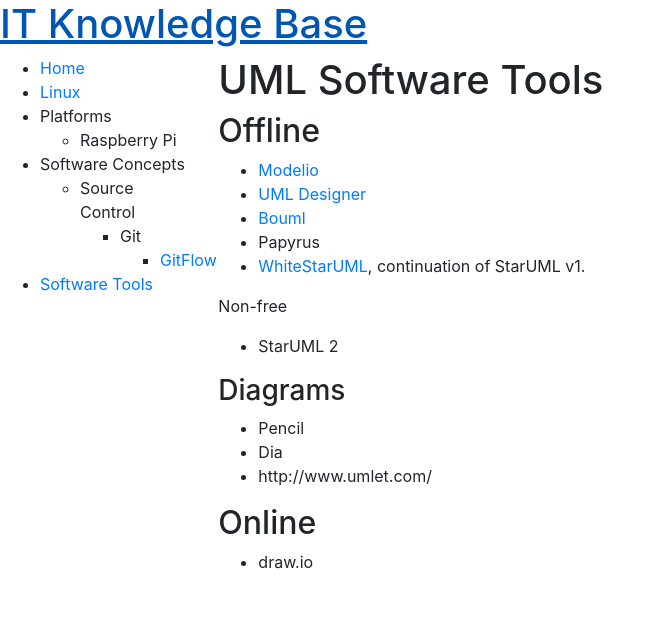
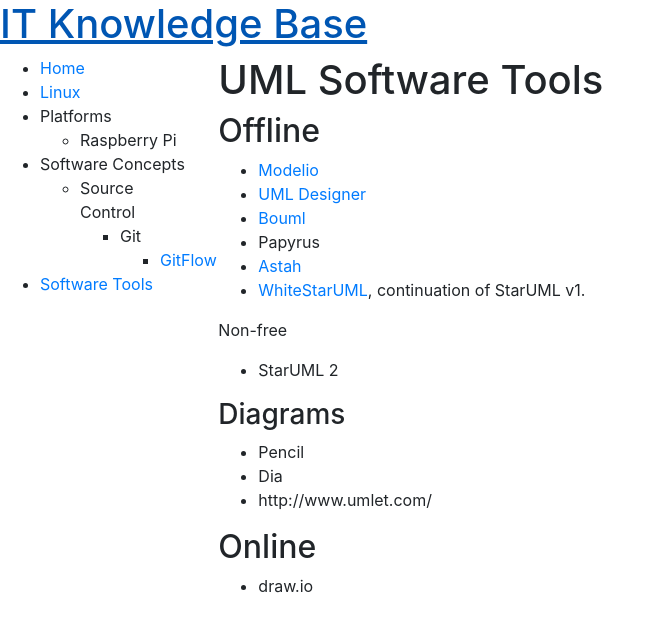
Before and after one commit to MisterY/it-knowledge-base-site, a Jekyll site: the page built from software_tools/uml.md, in a window 1280 px wide. Shown: the top 632 px of the page, without its empty margins (0-665 px from the left). Built offline with Jekyll 4.4.1, drawn with Linux system fonts in a browser that asks for light colours; nearby versions of some CDN libraries; our own code applies the rules of GitHub Pages for plain Markdown files.

Commit message:
astah uml

```diff
--- a/software_tools/uml.md
+++ b/software_tools/uml.md
@@ -6,6 +6,7 @@
 - [UML Designer](http://www.umldesigner.org)
 - [Bouml](http://www.bouml.fr)
 - Papyrus
+- [Astah](http://astah.net/)
 - [WhiteStarUML](http://whitestaruml.sourceforge.net/), continuation of StarUML v1.
 
 Non-free
```
